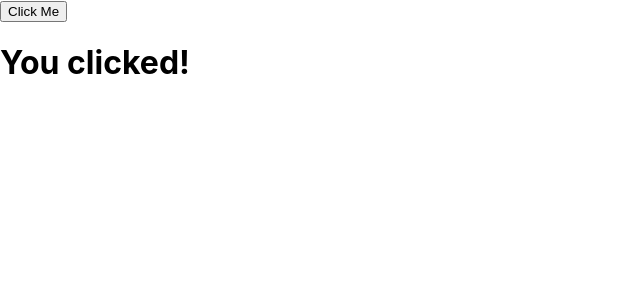
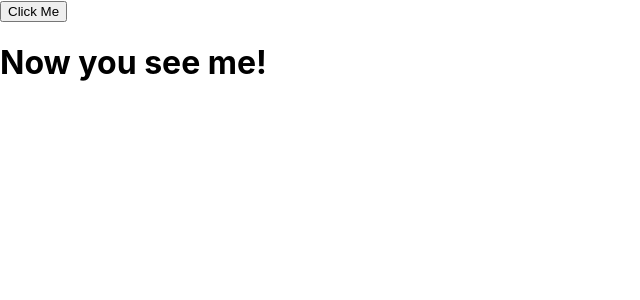
Before and after one commit to shaafiiull/My_React_Journey_With_FreeCodeCamp, a React (Create React App) app: page / in a window 1280 px wide. Both pictures are taken after a click on the button "Click Me". Shown: the top 300 px of the page, without its empty margins (0-640 px from the left). Built offline with nearby package versions, Linux system fonts and the light colour scheme.

Commit message:
this shows how to toggle an element using state

```diff
--- a/src/App.js
+++ b/src/App.js
@@ -5,6 +5,7 @@
 import ParentComponent from "./components/ParentComponent";
 import SetStateOnClick from "./components/SetStateOnClick";
 import ShoppingCart from "./components/ShoppingCart";
+import Toggle from "./components/Toggle";
 
 function App() {
   return (
@@ -15,7 +16,8 @@
       {/* <Calender></Calender> */}
       {/* <ShoppingCart></ShoppingCart> */}
       {/* <MyComponent></MyComponent> */}
-      <SetStateOnClick></SetStateOnClick>
+      {/* <SetStateOnClick></SetStateOnClick> */}
+      <Toggle></Toggle>
     </div>
   );
 }
--- /dev/null
+++ b/src/components/Toggle.js
@@ -0,0 +1,36 @@
+import React, { Component } from "react";
+
+class Toggle extends Component {
+  constructor(props) {
+    super(props);
+    this.state = {
+      visibility: false,
+    };
+    // Change code below this line
+    this.toggleVisibility = this.toggleVisibility.bind(this);
+    // Change code above this line
+  }
+  toggleVisibility() {
+    this.setState({
+      visibility: !this.state.visibility,
+    });
+  }
+  render() {
+    if (this.state.visibility) {
+      return (
+        <div>
+          <button onClick={this.toggleVisibility}>Click Me</button>
+          <h1>Now you see me!</h1>
+        </div>
+      );
+    } else {
+      return (
+        <div>
+          <button onClick={this.toggleVisibility}>Click Me</button>
+        </div>
+      );
+    }
+  }
+}
+
+export default Toggle;
```
